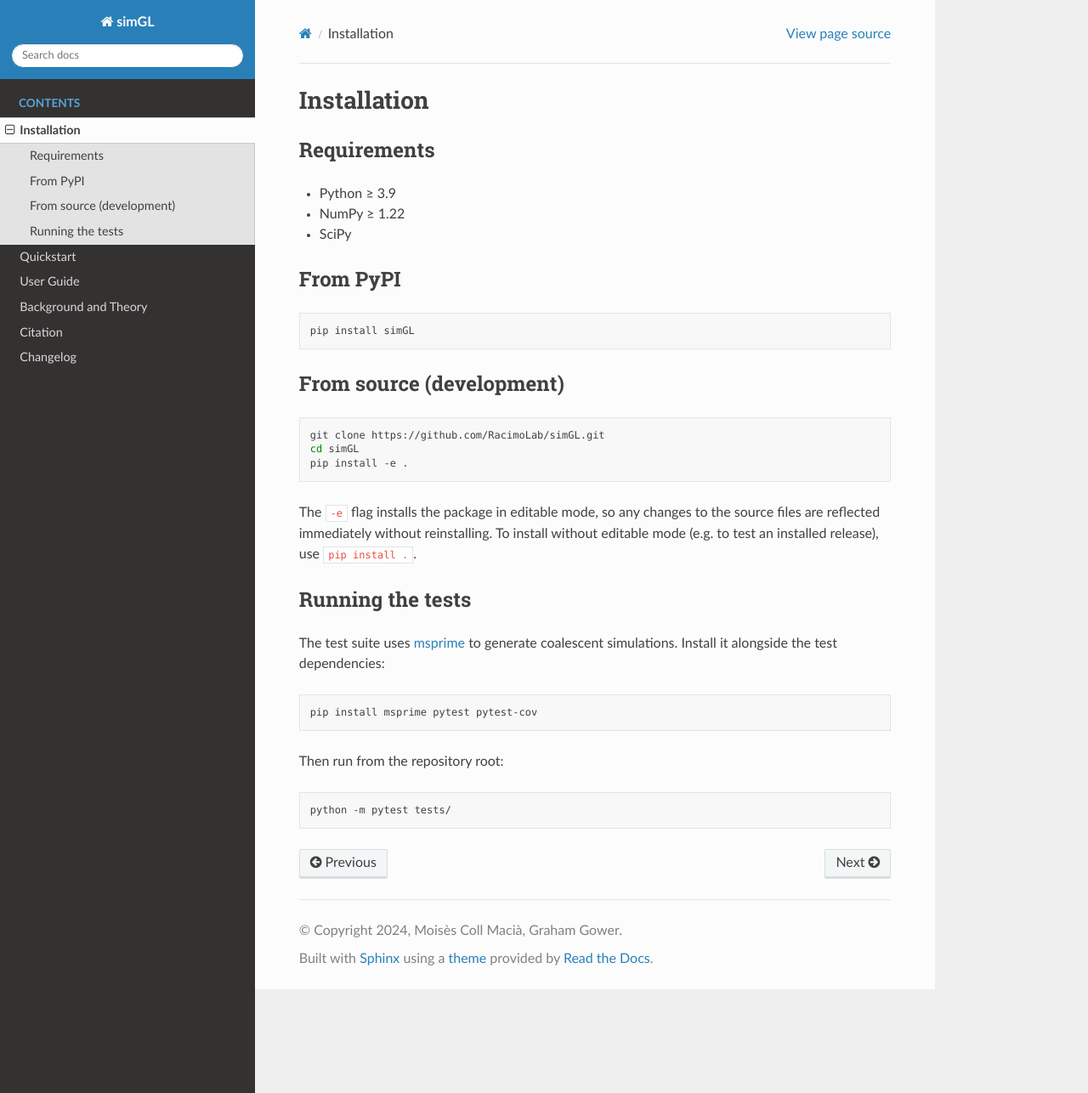
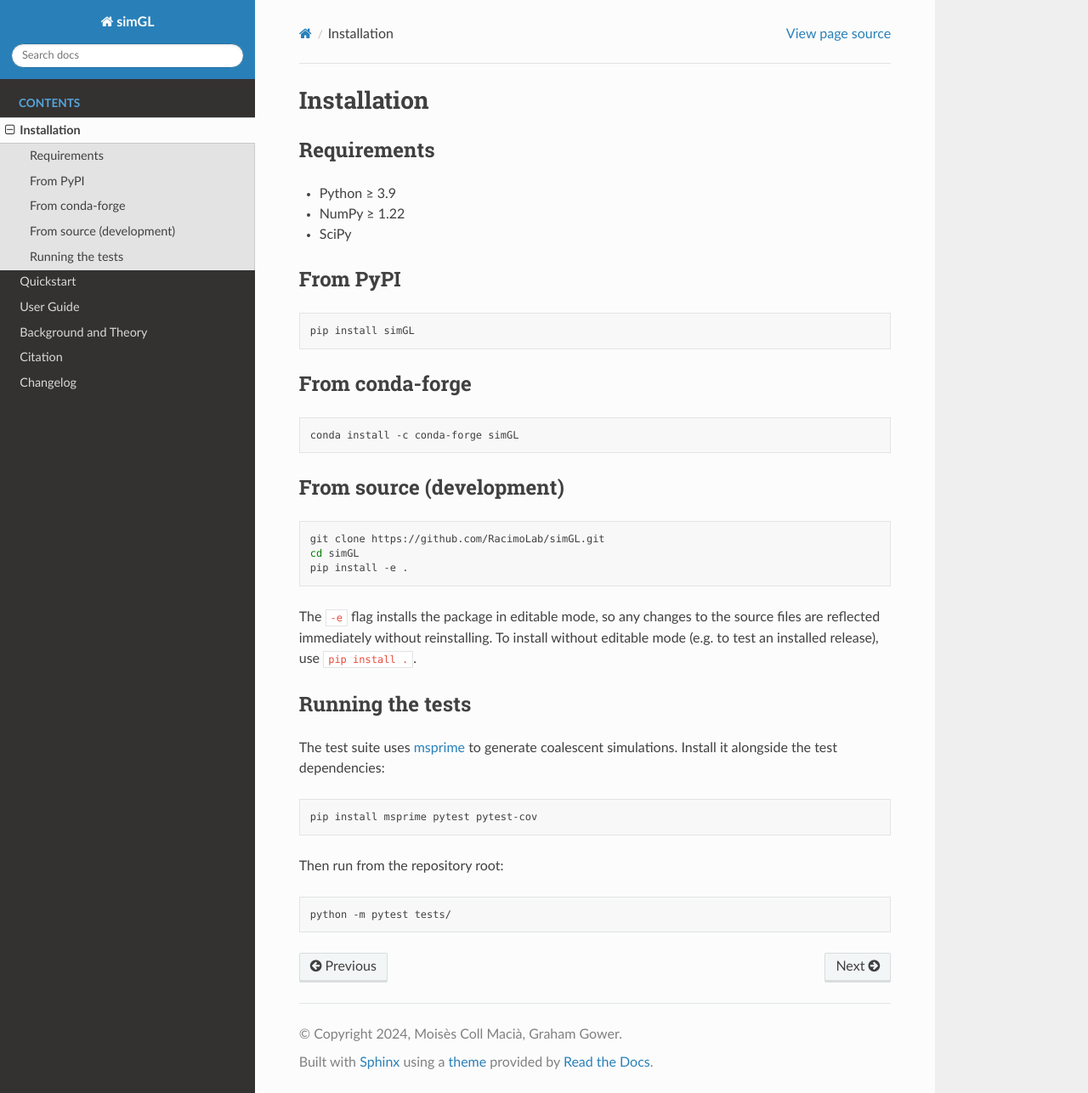
Before and after one commit to RacimoLab/simGL, a Sphinx documentation site: the page built from docs/installation.rst, in a window 1280 px wide and 1286 px high. Shown: the whole window at 85% size. Built offline with Sphinx 7.4.7 and the Read the Docs theme 3.1.0, drawn with Linux system fonts in a browser that asks for light colours; pages that are not in the unit, such as notebooks, are missing from menus.

Commit message:
Add conda-forge installation instructions to docs and README
Co-Authored-By: Claude Sonnet 4.6 <noreply@anthropic.com>

```diff
--- a/docs/installation.rst
+++ b/docs/installation.rst
@@ -14,6 +14,13 @@ From PyPI
 .. code-block:: bash
 
    pip install simGL
+
+From conda-forge
+----------------
+
+.. code-block:: bash
+
+   conda install -c conda-forge simGL
 
 From source (development)
 --------------------------
```
Also changed, not shown: README.md (+6 -0 lines).
